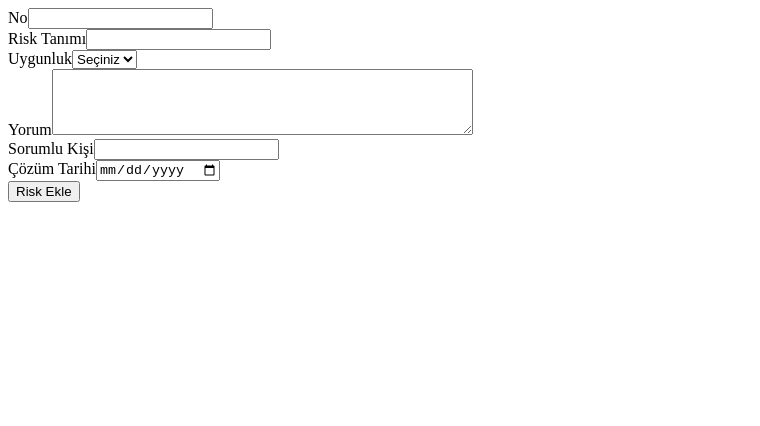
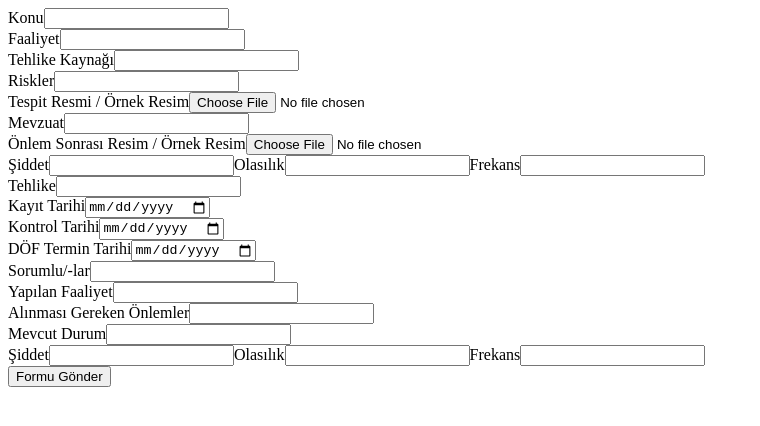
Before and after one commit to asimoezcan/dakik-app, an Angular app: page /riskekle in a window 1280 px wide. Shown: the top 426 px of the page, without its empty margins (0-760 px from the left). Built offline with nearby package versions, Linux system fonts and the light colour scheme.

Commit message:
Form İnput Changes

```diff
--- a/src/app/new-analysis/new-analysis.component.html
+++ b/src/app/new-analysis/new-analysis.component.html
@@ -1,31 +1,84 @@
-<form [formGroup]="riskForm" (ngSubmit)="onSubmitRisk()">
+<form [formGroup]="dofForm" (ngSubmit)="onSubmitDof()">
   <div>
-      <label for="number">No</label>
-      <input id="number" formControlName="number" type="number">
+    <label for="topic">Konu</label>
+    <input id="topic" formControlName="topic" type="text">
   </div>
   <div>
-      <label for="riskDefinition">Risk Tanımı</label>
-      <input id="riskDefinition" formControlName="riskDefinition" type="text">
+    <label for="activity">Faaliyet</label>
+    <input id="activity" formControlName="activity" type="text">
   </div>
   <div>
-      <label for="compliance">Uygunluk</label>
-      <select id="compliance" formControlName="compliance">
-        <option value="">Seçiniz</option>
-        <option value="evet">Evet</option>
-        <option value="hayır">Hayır</option>
-      </select>
+    <label for="hazardSource">Tehlike Kaynağı</label>
+    <input id="hazardSource" formControlName="hazardSource" type="text">
   </div>
   <div>
-      <label for="comment">Yorum</label>
-      <textarea id="comment" formControlName="comment" rows="4" cols="50"></textarea>
+    <label for="risks">Riskler</label>
+    <input id="risks" formControlName="risks" type="text">
   </div>
   <div>
-      <label for="responsiblePerson">Sorumlu Kişi</label>
-      <input id="responsiblePerson" formControlName="responsiblePerson" type="text">
+    <label for="detectionImage">Tespit Resmi / Örnek Resim</label>
+    <input id="detectionImage" formControlName="detectionImage" type="file">
   </div>
   <div>
-      <label for="solutionDate">Çözüm Tarihi</label>
-      <input id="solutionDate" formControlName="solutionDate" type="date">
+    <label for="legislation">Mevzuat</label>
+    <input id="legislation" formControlName="legislation" type="text">
   </div>
-    <button type="submit">Risk Ekle</button>
+  <div>
+    <label for="postPrecautionImage">Önlem Sonrası Resim / Örnek Resim</label>
+    <input id="postPrecautionImage" formControlName="postPrecautionImage" type="file">
+  </div>
+  <div formGroupName="preDofRiskCalculation">
+    <label for="intensity">Şiddet</label>
+    <input id="intensity" formControlName="intensity" type="number">
+    <label for="probability">Olasılık</label>
+    <input id="probability" formControlName="probability" type="number">
+    <label for="frequency">Frekans</label>
+    <input id="frequency" formControlName="frequency" type="number">
+  </div>
+  <div>
+    <label for="hazard">Tehlike</label>
+    <input id="hazard" formControlName="hazard" type="text">
+  </div>
+  <div>
+    <label for="recordDate">Kayıt Tarihi</label>
+    <input id="recordDate" formControlName="recordDate" type="date">
+  </div>
+  <div>
+    <label for="controlDate">Kontrol Tarihi</label>
+    <input id="controlDate" formControlName="controlDate" type="date">
+  </div>
+  <div>
+    <label for="dofDeadline">DÖF Termin Tarihi</label>
+    <input id="dofDeadline" formControlName="dofDeadline" type="date">
+  </div>
+  <div>
+    <label for="responsible">Sorumlu/-lar</label>
+    <input id="responsible" formControlName="responsible" type="text">
+  </div>
+  <div>
+    <label for="performedActivity">Yapılan Faaliyet</label>
+    <input id="performedActivity" formControlName="performedActivity" type="text">
+  </div>
+
+    <div>
+      <label for="requiredPrecautions">Alınması Gereken Önlemler</label>
+      <input id="requiredPrecautions" formControlName="requiredPrecautions" type="text">
+    </div>
+    <div>
+      <label for="currentStatus">Mevcut Durum</label>
+      <input id="currentStatus" formControlName="currentStatus" type="text">
+    </div>
+
+    <div formGroupName="postDofRiskCalculation">
+      <label for="postIntensity">Şiddet</label>
+      <input id="postIntensity" formControlName="intensity" type="number">
+      <label for="postProbability">Olasılık</label>
+      <input id="postProbability" formControlName="probability" type="number">
+      <label for="postFrequency">Frekans</label>
+      <input id="postFrequency" formControlName="frequency" type="number">
+    </div>
+
+    <div>
+      <button type="submit">Formu Gönder</button>
+    </div>
   </form>
--- a/src/app/new-analysis/new-analysis.component.ts
+++ b/src/app/new-analysis/new-analysis.component.ts
@@ -7,20 +7,39 @@ import { FormBuilder, FormGroup } from '@angular/forms';
   styleUrls: ['./new-analysis.component.scss']
 })
 export class NewAnalysisComponent {
-  riskForm: FormGroup;
+  dofForm: FormGroup;
 
   constructor(private formBuilder: FormBuilder) {
-    this.riskForm = this.formBuilder.group({
-      number: [''],
-      riskDefinition: [''],
-      compliance: [''],
-      comment: [''],
-      responsiblePerson: [''],
-      solutionDate: [''],
+    this.dofForm = this.formBuilder.group({
+      topic: [''],
+      activity: [''],
+      hazardSource: [''],
+      risks: [''],
+      detectionImage: [''],
+      legislation: [''],
+      postPrecautionImage: [''],
+      preDofRiskCalculation: this.formBuilder.group({
+        intensity: [''],
+        probability: [''],
+        frequency: [''],
+      }),
+      hazard: [''],
+      recordDate: [''],
+      controlDate: [''],
+      dofDeadline: [''],
+      responsible: [''],
+      performedActivity: [''],
+      requiredPrecautions: [''],
+      currentStatus: [''],
+      postDofRiskCalculation: this.formBuilder.group({
+        intensity: [''],
+        probability: [''],
+        frequency: [''],
+      }),
     });
   }
 
-  onSubmitRisk() {
-    console.log(this.riskForm.value);
+  onSubmitDof() {
+    console.log(this.dofForm.value);
   }
 }
--- a/src/app/new-company/new-company.component.html
+++ b/src/app/new-company/new-company.component.html
@@ -1,33 +1,39 @@
-<form [formGroup]="companyForm" (ngSubmit)="onSubmit()">
+<form [formGroup]="companyInfoForm" (ngSubmit)="onSubmitCompanyInfo()">
   <div>
-      <label for="shortCompanyName">Şirket Adı (kısa)</label>
-      <input id="shortCompanyName" formControlName="shortCompanyName" type="text">
+    <label for="companyName">Şirket Adı</label>
+    <input id="companyName" formControlName="companyName" type="text">
   </div>
   <div>
-      <label for="fullCompanyName">Şirket Adı (resmi)</label>
-      <input id="fullCompanyName" formControlName="fullCompanyName" type="text">
-    </div>
-    <div formGroupName="address">
-      <div>
-        <label for="street">Cadde/Sokak</label>
-        <input id="street" formControlName="street" type="text">
+    <label for="companyTitle">Şirket Ünvanı</label>
+    <input id="companyTitle" formControlName="companyTitle" type="text">
   </div>
   <div>
-        <label for="city">İl</label>
-        <input id="city" formControlName="city" type="text">
-      </div>
-      <div>
-        <label for="district">İlçe</label>
-        <input id="district" formControlName="district" type="text">
-      </div>
-      <div>
-        <label for="zipCode">Posta Kodu</label>
-        <input id="zipCode" formControlName="zipCode" type="text">
-      </div>
+    <label for="address">Adres</label>
+    <input id="address" formControlName="address" type="text">
   </div>
   <div>
     <label for="phone">Telefon</label>
     <input id="phone" formControlName="phone" type="tel">
   </div>
-    <button type="submit">Şirket Ekle</button>
+  <div>
+    <label for="nace">NACE</label>
+    <input id="nace" formControlName="nace" type="text">
+  </div>
+  <div>
+    <label for="sectorCode">İşkolu Kodu</label>
+    <input id="sectorCode" formControlName="sectorCode" type="text">
+  </div>
+  <div>
+    <label for="hazardClass">Tehlike Sınıfı</label>
+    <input id="hazardClass" formControlName="hazardClass" type="text">
+  </div>
+  <div>
+    <label for="companyLogo">Şirket Logosu</label>
+    <input id="companyLogo" formControlName="companyLogo" type="file">
+  </div>
+  <div>
+    <label for="authorizedPersonName">İş Yeri Yetkilisi Adı Soyadı</label>
+    <input id="authorizedPersonName" formControlName="authorizedPersonName" type="text">
+  </div>
+  <button type="submit">Şirket Bilgisi Ekle</button>
 </form>
--- a/src/app/new-company/new-company.component.ts
+++ b/src/app/new-company/new-company.component.ts
@@ -7,23 +7,23 @@ import { FormBuilder, FormGroup } from '@angular/forms';
   styleUrls: ['./new-company.component.scss']
 })
 export class NewCompanyComponent {
-  companyForm: FormGroup;
+  companyInfoForm: FormGroup;
 
   constructor(private formBuilder: FormBuilder) {
-    this.companyForm = this.formBuilder.group({
-      shortCompanyName: [''],
-      fullCompanyName: [''],
-      address: this.formBuilder.group({
-        street: [''],
-        city: [''],
-        district: [''],
-        zipCode: [''],
-      }),
+    this.companyInfoForm = this.formBuilder.group({
+      companyName: [''],
+      companyTitle: [''],
+      address: [''],
       phone: [''],
+      nace: [''],
+      sectorCode: [''],
+      hazardClass: [''],
+      companyLogo: [''],
+      authorizedPersonName: [''],
     });
   }
 
-  onSubmit() {
-    console.log(this.companyForm.value);
+  onSubmitCompanyInfo() {
+    console.log(this.companyInfoForm.value);
   }
 }
--- a/src/app/new-report/new-report.component.html
+++ b/src/app/new-report/new-report.component.html
@@ -1,19 +1,37 @@
-<form [formGroup]="reportForm" (ngSubmit)="onSubmitReport()">
+<form [formGroup]="assessmentForm" (ngSubmit)="onSubmitAssessment()">
   <div>
     <label for="reportName">Rapor İsmi</label>
     <input id="reportName" formControlName="reportName" type="text">
   </div>
   <div>
-      <label for="date">Tarih</label>
-      <input id="date" formControlName="date" type="date">
+    <label for="reportDate">Rapor Tarihi</label>
+    <input id="reportDate" formControlName="reportDate" type="date">
   </div>
   <div>
-      <label for="revisionNumber">Revize No</label>
-      <input id="revisionNumber" formControlName="revisionNumber" type="number">
+    <label for="reportValidityDate">Rapor Geçerlilik Tarihi</label>
+    <input id="reportValidityDate" formControlName="reportValidityDate" type="date">
   </div>
   <div>
-      <label for="note">Not</label>
-      <textarea id="note" formControlName="note" rows="4" cols="50"></textarea>
+    <label for="riskAssessmentMethod">Risk Değerlendirme Metodu</label>
+    <input id="riskAssessmentMethod" formControlName="riskAssessmentMethod" type="text">
+  </div>
+  <div formGroupName="riskAssessmentTeam">
+    <div>
+      <label for="firstName">Ad</label>
+      <input id="firstName" formControlName="firstName" type="text">
+    </div>
+    <div>
+      <label for="lastName">Soyad</label>
+      <input id="lastName" formControlName="lastName" type="text">
+    </div>
+    <div>
+      <label for="title">Ünvan</label>
+      <input id="title" formControlName="title" type="text">
+    </div>
+  </div>
+  <div>
+    <label for="workplaceSection">İş Yeri Bölümü/Birimi</label>
+    <input id="workplaceSection" formControlName="workplaceSection" type="text">
   </div>
   <button type="submit">Rapor Ekle</button>
 </form>
--- a/src/app/new-report/new-report.component.ts
+++ b/src/app/new-report/new-report.component.ts
@@ -7,18 +7,24 @@ import { FormBuilder, FormGroup } from '@angular/forms';
   styleUrls: ['./new-report.component.scss']
 })
 export class NewReportComponent {
-  reportForm: FormGroup;
+  assessmentForm: FormGroup;
 
   constructor(private formBuilder: FormBuilder) {
-    this.reportForm = this.formBuilder.group({
+    this.assessmentForm = this.formBuilder.group({
       reportName: [''],
-      date: [''],
-      revisionNumber: [''],
-      note: [''],
+      reportDate: [''],
+      reportValidityDate: [''],
+      riskAssessmentMethod: [''],
+      riskAssessmentTeam: this.formBuilder.group({
+        firstName: [''],
+        lastName: [''],
+        title: [''],
+      }),
+      workplaceSection: [''],
     });
   }
 
-  onSubmitReport() {
-    console.log(this.reportForm.value);
+  onSubmitAssessment() {
+    console.log(this.assessmentForm.value);
   }
 }
```
Lines whose indentation alone changed are shown as unchanged.
